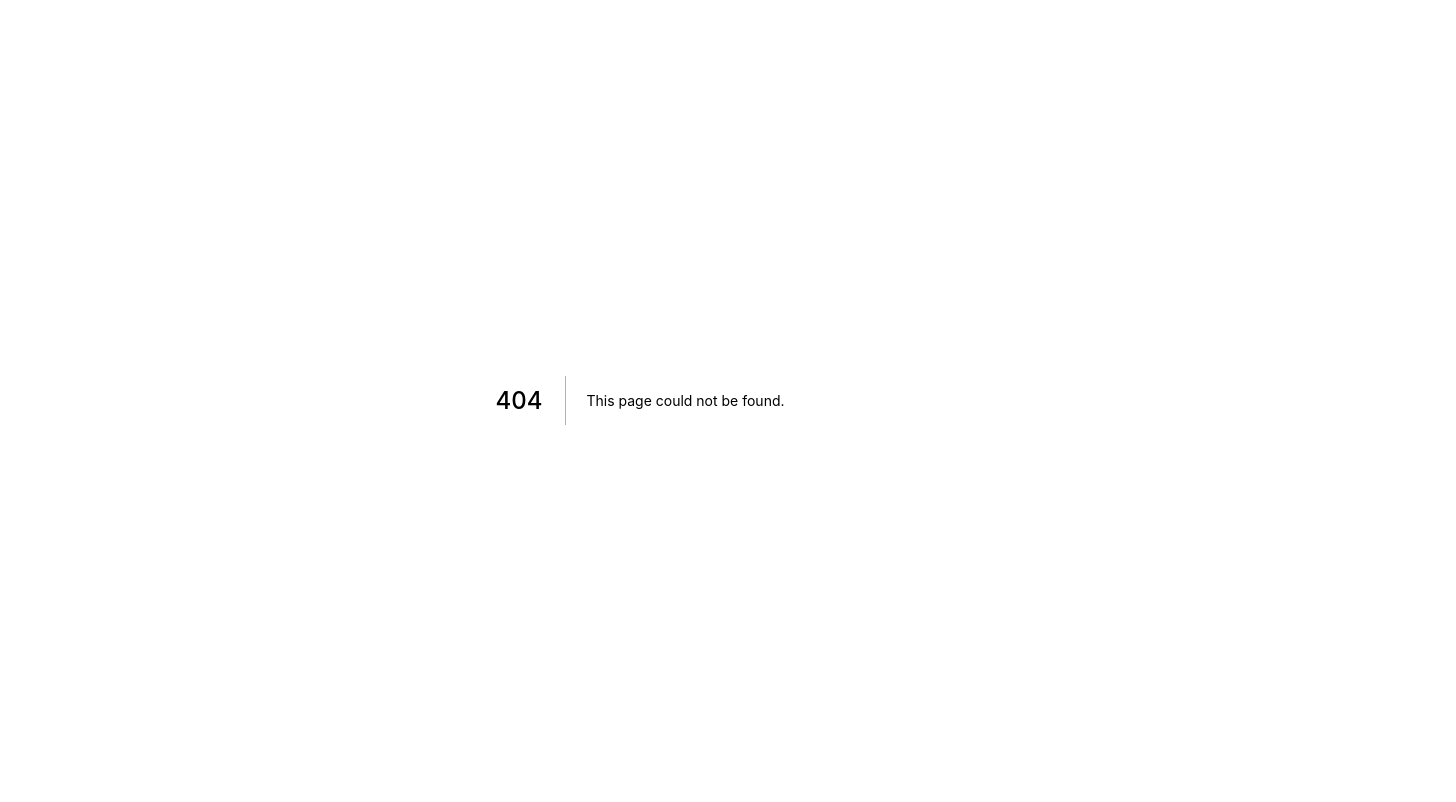
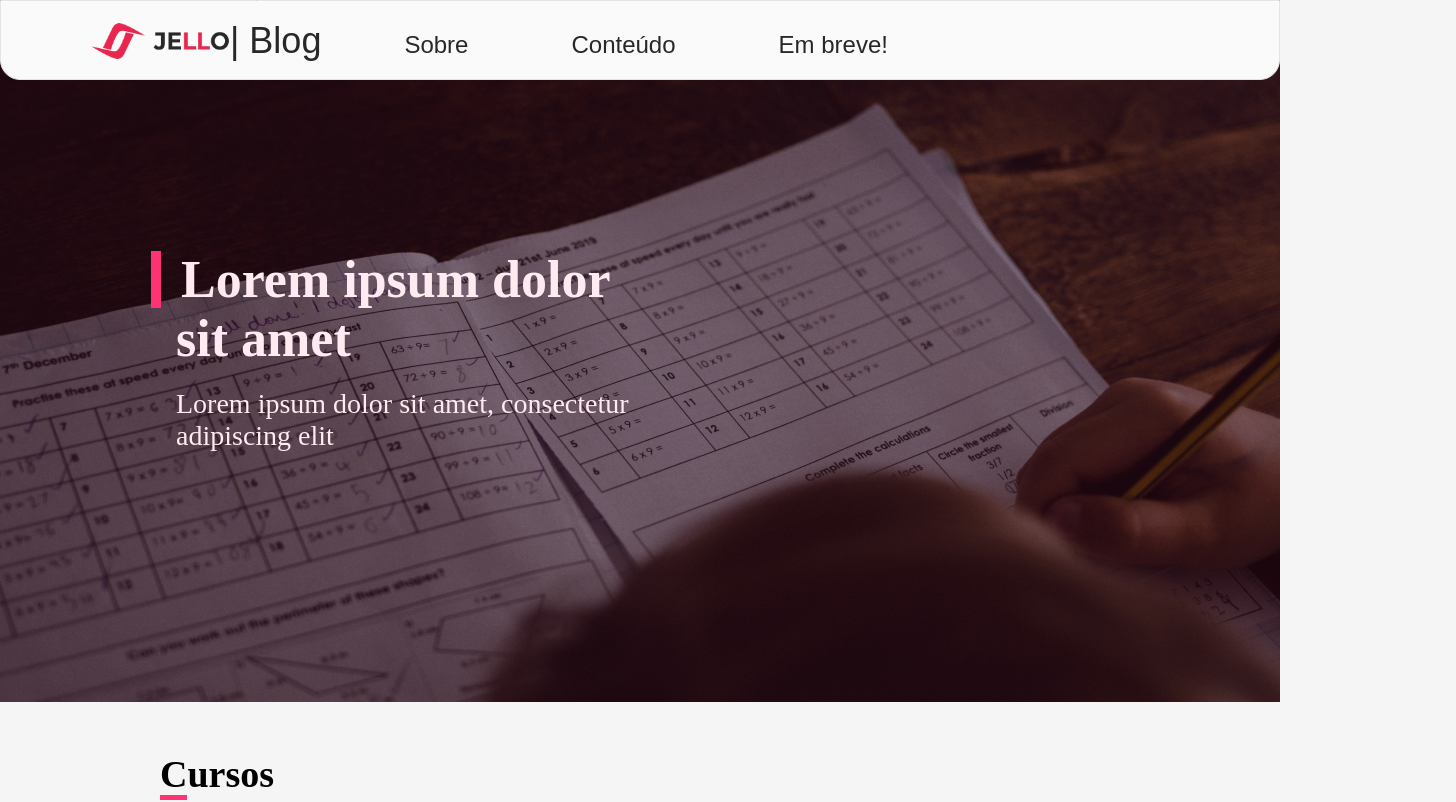
Before and after one commit to Jello-Education/front_blog, a Next.js app: page /mvp in a window 1280 px wide. Before the commit this address had no page. Shown: the top 802 px of the page, 1456 px wide, since content can reach past the window. Built offline with nearby package versions, Linux system fonts and the light colour scheme.

Commit message:
Creating mvp page

```diff
--- /dev/null
+++ b/src/pages/mvp/index.tsx
@@ -0,0 +1,38 @@
+import React from 'react';
+
+import { Container, BackgroundImage } from '../../styles/mvpStyles';
+
+import Header from '../../components/Shared/Header';
+import Courses from '../../components/Mvp/Courses';
+import Exam from '../../components/Mvp/Exam';
+import VideoPlayer from '../../components/Mvp/VideoPlayer';
+import Detail from '../../components/Mvp/Detail';
+import FeedBacks from '../../components/Mvp/FeedBacks';
+import MobileAppSection from '../../components/Mvp/MobileAppSection';
+import JelloInfo from '../../components/Shared/JelloInfo';
+import Cards from '../../components/Mvp/Cards';
+import Content from '../../components/Mvp/Content';
+
+const Mvp: React.FC = () => {
+  return (
+    <Container>
+      <Header />
+      <BackgroundImage>
+        <h1><i><b>L</b>orem ipsum</i> dolor sit amet</h1>
+        <p>Lorem ipsum dolor sit amet, consectetur adipiscing elit</p>
+      </BackgroundImage>
+      <Courses />
+      <VideoPlayer />
+      <Cards />
+      <Exam />
+      <Detail />
+      <FeedBacks />
+      <Content />
+      <MobileAppSection />
+      <JelloInfo />
+
+    </Container>
+  );
+}
+
+export default Mvp;
--- /dev/null
+++ b/src/styles/mvpStyles.ts
@@ -0,0 +1,59 @@
+import styled from 'styled-components';
+
+export const Container = styled.div`
+  font-family: "Montserrat";
+
+  h1{
+    font-size: 38px;
+  }
+
+  p{
+    font-size: 22px;
+  }
+`;
+
+export const BackgroundImage = styled.div`
+  background-image: url("./MPV_main_img.png");
+  background-size: cover;
+  height: 702px;
+  width: 100%;
+  color: #fff;
+  font-family: "Montserrat";
+
+  display: flex;
+  flex-direction: column;
+  justify-content: center;
+  padding: 0 176px;
+
+  &::before{
+    content: "";
+    background-color: rgb(253, 51, 115, 0.1);
+    height: 702px;
+    width: 100%;
+    position: absolute;
+    top: 0;
+    right: 0;
+  }
+
+  h1{
+    width: 480px;
+    font-size: 52px;
+    margin-bottom: 20px;
+
+    b{
+      padding-left: 20px;
+      border-left: 10px solid #FD3373;
+      font-weight: bold;
+    }
+
+    i{
+      font-style: normal;
+      margin-left: -25px;
+    }
+  }
+
+  p{
+    width: 480px;
+    font-size: 28px;
+  }
+`;
```
